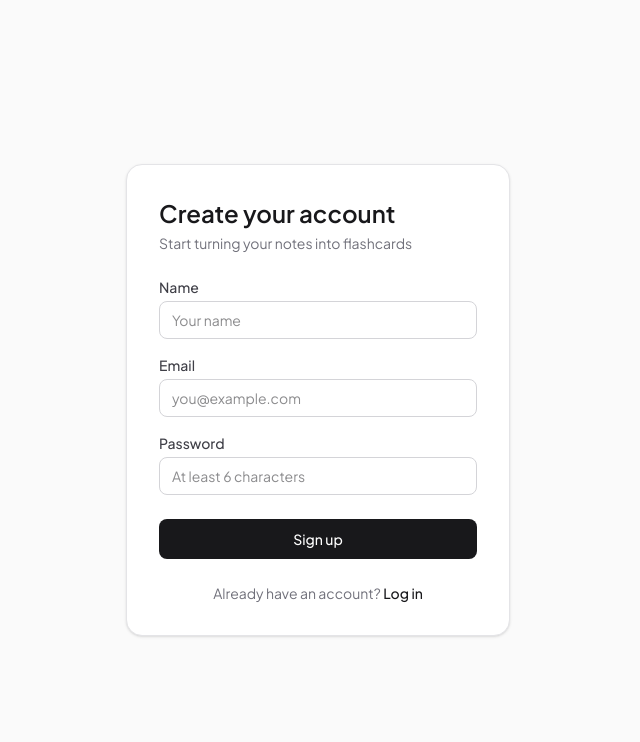
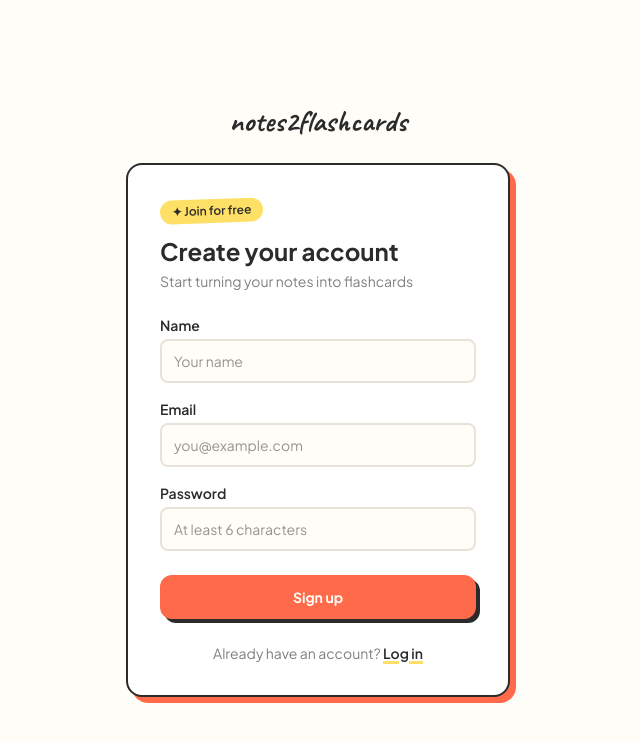
Before and after one commit to meghaasinghh/notes-to-flashcards, a Next.js app: page /signup in a window 1280 px wide. Shown: the top 742 px of the page, without its empty margins (322-962 px from the left). Built offline with nearby package versions, Linux system fonts and the light colour scheme.

Commit message:
feat: redesign signup page with notebook theme

```diff
--- a/src/app/signup/page.tsx
+++ b/src/app/signup/page.tsx
@@ -32,7 +32,6 @@ export default function SignupPage() {
         return;
       }
 
-      // Signup successful — redirect to login
       router.push("/login");
     } catch {
       setError("Something went wrong. Please try again.");
@@ -41,18 +40,28 @@ export default function SignupPage() {
   }
 
   return (
-    <div className="flex flex-1 items-center justify-center bg-zinc-50 dark:bg-black px-4">
-      <div className="w-full max-w-sm bg-white dark:bg-zinc-900 rounded-2xl shadow-sm border border-zinc-200 dark:border-zinc-800 p-8">
-        <h1 className="text-2xl font-semibold text-zinc-900 dark:text-zinc-50 mb-1">
+    <div className="flex flex-1 items-center justify-center bg-paper px-4 py-12">
+      <div className="w-full max-w-sm">
+        <div className="text-center mb-6">
+          <Link href="/" className="font-handwritten text-3xl font-bold text-ink">
+            notes2flashcards
+          </Link>
+        </div>
+
+        <div className="bg-white border-2 border-ink rounded-2xl shadow-hard-coral p-8">
+          <span className="inline-block bg-highlight text-ink text-xs font-semibold px-3 py-1 rounded-full -rotate-2 mb-3">
+            ✦ Join for free
+          </span>
+          <h1 className="text-2xl font-bold text-ink mb-1">
             Create your account
           </h1>
-        <p className="text-sm text-zinc-500 dark:text-zinc-400 mb-6">
+          <p className="text-sm text-ink/60 mb-6">
             Start turning your notes into flashcards
           </p>
 
           <form onSubmit={handleSubmit} className="flex flex-col gap-4">
             <div>
-            <label className="block text-sm font-medium text-zinc-700 dark:text-zinc-300 mb-1">
+              <label className="block text-sm font-semibold text-ink mb-1">
                 Name
               </label>
               <input
@@ -60,13 +69,13 @@ export default function SignupPage() {
                 required
                 value={name}
                 onChange={(e) => setName(e.target.value)}
-              className="w-full rounded-lg border border-zinc-300 dark:border-zinc-700 bg-transparent px-3 py-2 text-sm text-zinc-900 dark:text-zinc-100 focus:outline-none focus:ring-2 focus:ring-zinc-900 dark:focus:ring-zinc-100"
+                className="w-full rounded-lg border-2 border-line bg-paper px-3 py-2.5 text-sm text-ink focus:outline-none focus:border-coral transition-colors"
                 placeholder="Your name"
               />
             </div>
 
             <div>
-            <label className="block text-sm font-medium text-zinc-700 dark:text-zinc-300 mb-1">
+              <label className="block text-sm font-semibold text-ink mb-1">
                 Email
               </label>
               <input
@@ -74,13 +83,13 @@ export default function SignupPage() {
                 required
                 value={email}
                 onChange={(e) => setEmail(e.target.value)}
-              className="w-full rounded-lg border border-zinc-300 dark:border-zinc-700 bg-transparent px-3 py-2 text-sm text-zinc-900 dark:text-zinc-100 focus:outline-none focus:ring-2 focus:ring-zinc-900 dark:focus:ring-zinc-100"
+                className="w-full rounded-lg border-2 border-line bg-paper px-3 py-2.5 text-sm text-ink focus:outline-none focus:border-coral transition-colors"
                 placeholder="you@example.com"
               />
             </div>
 
             <div>
-            <label className="block text-sm font-medium text-zinc-700 dark:text-zinc-300 mb-1">
+              <label className="block text-sm font-semibold text-ink mb-1">
                 Password
               </label>
               <input
@@ -89,31 +98,32 @@ export default function SignupPage() {
                 minLength={6}
                 value={password}
                 onChange={(e) => setPassword(e.target.value)}
-              className="w-full rounded-lg border border-zinc-300 dark:border-zinc-700 bg-transparent px-3 py-2 text-sm text-zinc-900 dark:text-zinc-100 focus:outline-none focus:ring-2 focus:ring-zinc-900 dark:focus:ring-zinc-100"
+                className="w-full rounded-lg border-2 border-line bg-paper px-3 py-2.5 text-sm text-ink focus:outline-none focus:border-coral transition-colors"
                 placeholder="At least 6 characters"
               />
             </div>
 
             {error && (
-            <p className="text-sm text-red-600 dark:text-red-400">{error}</p>
+              <p className="text-sm text-coral font-medium">{error}</p>
             )}
 
             <button
               type="submit"
               disabled={loading}
-            className="mt-2 w-full rounded-lg bg-zinc-900 dark:bg-zinc-100 text-white dark:text-zinc-900 py-2.5 text-sm font-medium hover:bg-zinc-800 dark:hover:bg-zinc-200 transition-colors disabled:opacity-60"
+              className="mt-2 w-full rounded-xl bg-coral text-paper py-3 text-sm font-bold shadow-hard hover:translate-x-[2px] hover:translate-y-[2px] hover:shadow-none transition-all disabled:opacity-60"
             >
               {loading ? "Creating account..." : "Sign up"}
             </button>
           </form>
 
-        <p className="mt-6 text-center text-sm text-zinc-500 dark:text-zinc-400">
+          <p className="mt-6 text-center text-sm text-ink/60">
             Already have an account?{" "}
-          <Link href="/login" className="font-medium text-zinc-900 dark:text-zinc-100 hover:underline">
+            <Link href="/login" className="font-semibold text-ink underline decoration-highlight decoration-[3px] underline-offset-2">
               Log in
             </Link>
           </p>
         </div>
       </div>
+    </div>
   );
 }
```
Lines whose indentation alone changed are shown as unchanged.
